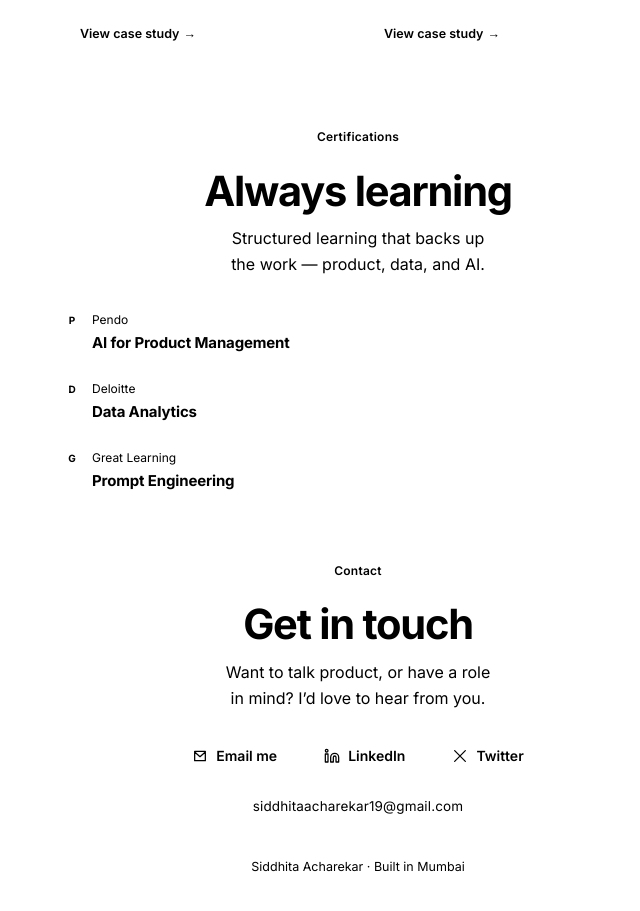
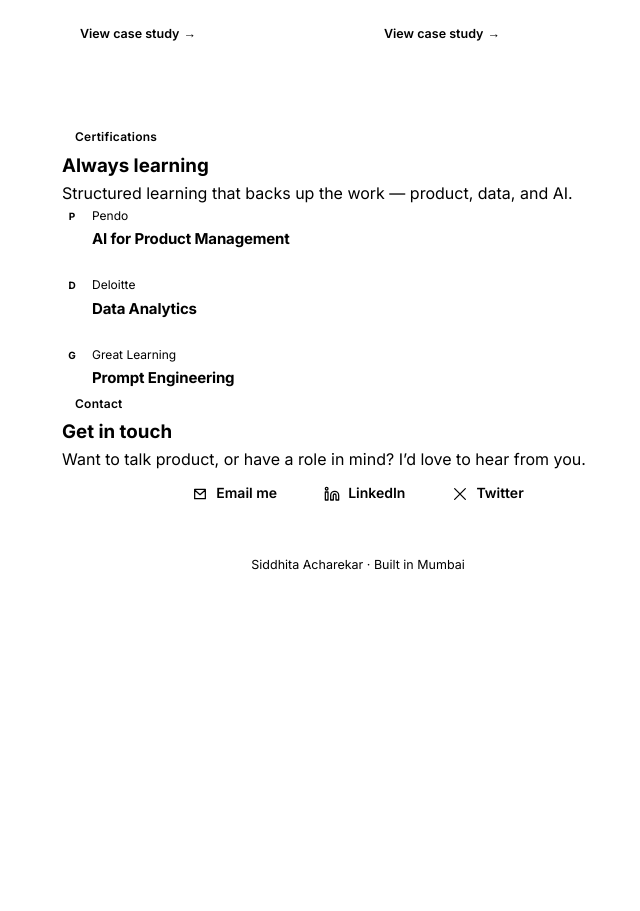
Before and after one commit to siddhitaacharekar/portfolio, a Next.js app: page / in a window 1280 px wide. Shown: the part 2706-3617 px from the top of the page, without its empty margins (282-922 px from the left). After the commit the page ends 3389 px from the top, so only its background shows below. Built offline with nearby package versions, Linux system fonts and the light colour scheme.

Commit message:
redesign

```diff
--- a/components/PortfolioPage.tsx
+++ b/components/PortfolioPage.tsx
@@ -22,25 +22,25 @@ const STUDIES: Study[] = [
 const $ = (id: string): any => document.getElementById(id);
 const MODEL_HTML: Record<string,string> = {
  flexi:`<div class="model"><div class="model-top"><div class="model-title">Policy-bucket decisioning — how it works</div><span class="model-badge">interactive</span></div><div class="model-sub">Pick an application — watch it route to a bucket, clear its policy checks, and get an instant decision</div><div class="bk-apps" id="bk_apps"></div><div class="bk-flow"><div class="bk-stage"><div class="bk-stage-k">Application</div><div class="bk-app" id="bk_app">—</div></div><div class="bk-arrow">→</div><div class="bk-stage"><div class="bk-stage-k">Routed to bucket</div><div class="bk-bucket" id="bk_bucket">—</div></div></div><div class="bk-checks" id="bk_checks"></div><div class="bk-decision" id="bk_decision"></div><div class="ass-note" style="margin-top:14px">illustrative of the decision flow — policy values are examples, not Flexi’s actual thresholds</div></div>`,
- slice:`<div class="model"><div class="model-top"><div class="model-title">Slice unit economics — live model</div><span class="model-badge">interactive</span></div><div class="model-sub">Net contribution per 100 users / year</div>
+ slice:`<div class="model"><div class="model-top"><div class="model-title">Slice unit economics — live model</div><span class="model-badge">interactive</span></div><div class="model-sub">Each user nets ~₹875 in MDR, but one default costs ~₹17,500. Drag the default rate — past ~5%, losses overtake MDR and Slice turns unprofitable.</div>
    <div class="readout-v pos" id="m_net">+₹87,500</div><div class="verdict pos" id="m_verdict">Profitable — MDR covers losses</div>
    <div class="chart-wrap"><svg class="chart" id="m_chart" viewBox="0 0 320 140" preserveAspectRatio="none"></svg></div>
    <div class="sld-head"><span>Default rate</span><b id="m_lbl">2.0%</b></div>
-   <input type="range" id="m_dr" min="0" max="10" step="0.1" value="2" style="background:linear-gradient(90deg,#cfc8bb 0,#cfc8bb 50%,#cf4a3c 50%,#cf4a3c 100%)"/>
+   <input type="range" id="m_dr" min="0" max="10" step="0.1" value="2" style="background:linear-gradient(90deg,var(--chart-pos) 0,var(--chart-pos) 50%,var(--chart-risk) 50%,var(--chart-risk) 100%)"/>
    <div class="ticks"><span>0%</span><span>break-even 5%</span><span>10%</span></div>
    <div class="assump"><div class="ass"><div class="ass-k">Spend/user</div><div class="ass-v">₹50,000</div></div><div class="ass"><div class="ass-k">MDR</div><div class="ass-v">1.75%</div></div><div class="ass"><div class="ass-k">MDR rev/user</div><div class="ass-v">₹875</div></div><div class="ass"><div class="ass-k">Loss/default</div><div class="ass-v">₹17,500</div></div><div class="ass-note">modeled estimates — drag to test sensitivity</div></div></div>`,
  razorpay:`<div class="model"><div class="model-top"><div class="model-title">Razorpay concentration — live model</div><span class="model-badge">interactive</span></div><div class="model-sub">Gateway revenue at risk if top merchants churn</div>
    <div class="readout-v pos" id="r_out">0%</div><div class="verdict pos" id="r_verdict">Resilient — minimal exposure</div>
    <div class="chart-wrap"><svg class="chart" id="r_bar" viewBox="0 0 320 54" preserveAspectRatio="none"></svg></div>
    <div class="sld-head"><span>Top merchants lost</span><b id="r_lbl">0</b></div>
-   <input type="range" id="r_n" min="0" max="10" step="1" value="0" style="background:linear-gradient(90deg,#cfc8bb 0,#cf4a3c 100%)"/>
+   <input type="range" id="r_n" min="0" max="10" step="1" value="0" style="background:linear-gradient(90deg,var(--chart-pos) 0,var(--chart-risk) 100%)"/>
    <div class="ticks"><span>0</span><span>5</span><span>10</span></div>
    <div class="assump"><div class="ass"><div class="ass-k">Top-10 share of TPV</div><div class="ass-v">~38%</div></div><div class="ass"><div class="ass-k">Avg / top merchant</div><div class="ass-v">~3.8%</div></div><div class="ass-note">modeled estimate — concentration = fragility</div></div></div>`,
  jupiter:`<div class="model"><div class="model-top"><div class="model-title">Jupiter share-of-wallet — live model</div><span class="model-badge">interactive</span></div><div class="model-sub">Revenue per user scales with primary-relationship share</div>
    <div class="readout-v neg" id="j_out">₹360</div><div class="verdict neg" id="j_verdict">Secondary-app trap — low monetization</div>
    <div class="chart-wrap"><svg class="chart" id="j_bar" viewBox="0 0 320 54" preserveAspectRatio="none"></svg></div>
    <div class="sld-head"><span>Share of wallet</span><b id="j_lbl">15%</b></div>
-   <input type="range" id="j_sow" min="5" max="100" step="1" value="15" style="background:linear-gradient(90deg,#cf4a3c 0,#cfc8bb 100%)"/>
+   <input type="range" id="j_sow" min="5" max="100" step="1" value="15" style="background:linear-gradient(90deg,var(--chart-risk) 0,var(--chart-pos) 100%)"/>
    <div class="ticks"><span>5%</span><span>primary at 60%</span><span>100%</span></div>
    <div class="assump"><div class="ass"><div class="ass-k">Full-relationship ARPU</div><div class="ass-v">₹2,400/yr</div></div><div class="ass"><div class="ass-k">Today (secondary)</div><div class="ass-v">~15%</div></div><div class="ass-note">modeled estimate — SoW, not DAU, drives revenue</div></div></div>`
 };
@@ -69,25 +69,25 @@ const INIT: Record<string, ()=>void> = {
  slice(){const dr=$('m_dr'),lbl=$('m_lbl'),net=$('m_net'),vd=$('m_verdict'),ch=$('m_chart');
    const REV=87500,LOSS=17500,U=100,W=320,H=140,P=6;const at=d=>REV-(U*(d/100))*LOSS;const N0=at(0),N10=at(10);
    const yF=v=>{const t=(v-N10)/(N0-N10);return H-P-t*(H-2*P);};const xF=d=>P+(d/10)*(W-2*P);const z=yF(0),be=xF(5);
-   ch.innerHTML=`<defs><linearGradient id="gp" x1="0" y1="0" x2="0" y2="1"><stop offset="0" stop-color="#cfc8bb" stop-opacity=".35"/><stop offset="1" stop-color="#cfc8bb" stop-opacity="0"/></linearGradient><linearGradient id="gn" x1="0" y1="0" x2="0" y2="1"><stop offset="0" stop-color="#cf4a3c" stop-opacity="0"/><stop offset="1" stop-color="#cf4a3c" stop-opacity=".35"/></linearGradient></defs>
+   ch.innerHTML=`<defs><linearGradient id="gp" x1="0" y1="0" x2="0" y2="1"><stop offset="0" stop-color="#d4d4d8" stop-opacity=".35"/><stop offset="1" stop-color="#d4d4d8" stop-opacity="0"/></linearGradient><linearGradient id="gn" x1="0" y1="0" x2="0" y2="1"><stop offset="0" stop-color="#f1796b" stop-opacity="0"/><stop offset="1" stop-color="#f1796b" stop-opacity=".35"/></linearGradient></defs>
      <path d="M${xF(0)},${z} L${xF(0)},${yF(N0)} L${be},${z} Z" fill="url(#gp)"/><path d="M${be},${z} L${xF(10)},${yF(N10)} L${xF(10)},${z} Z" fill="url(#gn)"/>
-     <line x1="${P}" y1="${z}" x2="${W-P}" y2="${z}" stroke="rgba(245,241,234,.18)" stroke-dasharray="2 3"/><line x1="${be}" y1="${P}" x2="${be}" y2="${H-P}" stroke="rgba(245,241,234,.22)" stroke-dasharray="3 3"/><text class="be-lbl" x="${be+5}" y="${P+11}">5%</text>
-     <line x1="${xF(0)}" y1="${yF(N0)}" x2="${xF(10)}" y2="${yF(N10)}" stroke="#fff" stroke-width="2" stroke-linecap="round"/><circle id="m_mk" r="5" fill="#fff" stroke="#1f1c19" stroke-width="2"/>`;
-   const up=()=>{const d=+dr.value,v=at(d);lbl.textContent=d.toFixed(1)+'%';net.textContent=fmt(v);const p=v>=0;net.className='readout-v '+(p?'pos':'neg');vd.className='verdict '+(p?'pos':'neg');vd.textContent=Math.abs(v)<1500?'Break-even — MDR exactly covers losses':p?'Profitable — MDR covers losses':'Loss-making — defaults exceed MDR';const m=$('m_mk');m.setAttribute('cx',xF(d));m.setAttribute('cy',yF(v));m.setAttribute('fill',p?'#cfc8bb':'#cf4a3c');};
+     <line x1="${P}" y1="${z}" x2="${W-P}" y2="${z}" stroke="rgba(250,250,250,.18)" stroke-dasharray="2 3"/><line x1="${be}" y1="${P}" x2="${be}" y2="${H-P}" stroke="rgba(250,250,250,.22)" stroke-dasharray="3 3"/><text class="be-lbl" x="${be+5}" y="${P+11}">5%</text>
+     <line x1="${xF(0)}" y1="${yF(N0)}" x2="${xF(10)}" y2="${yF(N10)}" stroke="#fff" stroke-width="2" stroke-linecap="round"/><circle id="m_mk" r="5" fill="#fff" stroke="#161619" stroke-width="2"/>`;
+   const up=()=>{const d=+dr.value,v=at(d);lbl.textContent=d.toFixed(1)+'%';net.textContent=fmt(v);const p=v>=0;net.className='readout-v '+(p?'pos':'neg');vd.className='verdict '+(p?'pos':'neg');vd.textContent=Math.abs(v)<1500?'Break-even — MDR exactly covers losses':p?'Profitable — MDR covers losses':'Loss-making — defaults exceed MDR';const m=$('m_mk');m.setAttribute('cx',xF(d));m.setAttribute('cy',yF(v));m.setAttribute('fill',p?'#d4d4d8':'#f1796b');};
    dr.oninput=up;up();},
  razorpay(){const n=$('r_n'),lbl=$('r_lbl'),out=$('r_out'),vd=$('r_verdict'),bar=$('r_bar');
    const W=320,H=54,per=3.8;
    const up=()=>{const lost=+n.value,risk=Math.min(lost*per,38);lbl.textContent=lost;out.textContent=risk.toFixed(1)+'%';
      const bad=risk>=10,warn=risk>=5;out.className='readout-v '+(bad?'neg':'pos');vd.className='verdict '+(bad?'neg':'pos');
      vd.textContent=bad?'Structural exposure — >10% revenue at risk':warn?'Watch — material single-quarter exposure':'Resilient — minimal exposure';
-     const rw=(risk/100)*W;bar.innerHTML=`<rect x="0" y="14" width="${W}" height="26" rx="6" fill="#38332c"/><rect x="0" y="14" width="${W-rw}" height="26" rx="6" fill="#cfc8bb" opacity=".55"/><rect x="${W-rw}" y="14" width="${rw}" height="26" fill="#cf4a3c"/><text x="6" y="9" class="be-lbl" fill="#a39c92">safe revenue</text><text x="${W-6}" y="9" class="be-lbl" fill="#e0685c" text-anchor="end">at risk</text>`;};
+     const rw=(risk/100)*W;bar.innerHTML=`<rect x="0" y="14" width="${W}" height="26" rx="6" fill="#2a2a2e"/><rect x="0" y="14" width="${W-rw}" height="26" rx="6" fill="#d4d4d8" opacity=".55"/><rect x="${W-rw}" y="14" width="${rw}" height="26" fill="#f1796b"/><text x="6" y="9" class="be-lbl" fill="#a1a1aa">safe revenue</text><text x="${W-6}" y="9" class="be-lbl" fill="#f87171" text-anchor="end">at risk</text>`;};
    n.oninput=up;up();},
  jupiter(){const s=$('j_sow'),lbl=$('j_lbl'),out=$('j_out'),vd=$('j_verdict'),bar=$('j_bar');
    const W=320,ARPU=2400;
    const up=()=>{const sow=+s.value,rev=Math.round(ARPU*(sow/100));lbl.textContent=sow+'%';out.textContent='₹'+rev.toLocaleString('en-IN');
      const primary=sow>=60,ok=sow>=30;out.className='readout-v '+(ok?'pos':'neg');vd.className='verdict '+(ok?'pos':'neg');
      vd.textContent=primary?'Primary relationship — full monetization':ok?'Transitioning — rising share of wallet':'Secondary-app trap — low monetization';
-     const jw=(sow/100)*W;bar.innerHTML=`<rect x="0" y="14" width="${W}" height="26" rx="6" fill="#38332c"/><rect x="0" y="14" width="${jw}" height="26" rx="6" fill="#cfc8bb" opacity=".7"/><text x="6" y="9" class="be-lbl" fill="#ece7dd">Jupiter</text><text x="${W-6}" y="9" class="be-lbl" fill="#a39c92" text-anchor="end">other banks</text>`;};
+     const jw=(sow/100)*W;bar.innerHTML=`<rect x="0" y="14" width="${W}" height="26" rx="6" fill="#2a2a2e"/><rect x="0" y="14" width="${jw}" height="26" rx="6" fill="#d4d4d8" opacity=".7"/><text x="6" y="9" class="be-lbl" fill="#e4e4e7">Jupiter</text><text x="${W-6}" y="9" class="be-lbl" fill="#a1a1aa" text-anchor="end">other banks</text>`;};
    s.oninput=up;up();}
 };
 
@@ -141,9 +141,21 @@ export function PortfolioPage() {
     const onKey = (e: KeyboardEvent) => { if (e.key === "Escape") closeModal(); };
     const ov = overlayRef.current;
     const onOv = (e: MouseEvent) => { if (e.target === ov) closeModal(); };
+    const onAnchor = (e) => {
+      const a = e.target.closest('a[href^="#"]');
+      if (!a) return;
+      const id = a.getAttribute("href").slice(1);
+      if (!id) return;
+      const t = document.getElementById(id);
+      if (!t) return;
+      e.preventDefault();
+      t.scrollIntoView({ behavior: "smooth", block: "start" });
+      history.pushState(null, "", "#" + id);
+    };
     document.addEventListener("keydown", onKey);
+    document.addEventListener("click", onAnchor);
     ov?.addEventListener("click", onOv);
-    return () => { io.disconnect(); document.removeEventListener("keydown", onKey); ov?.removeEventListener("click", onOv); };
+    return () => { io.disconnect(); document.removeEventListener("keydown", onKey); document.removeEventListener("click", onAnchor); ov?.removeEventListener("click", onOv); };
   }, []);
 
   const I = {
@@ -229,30 +241,36 @@ export function PortfolioPage() {
         </section>
 
         <section>
-          <div className="center-head bf">
+          <div className="dual-grid bf">
+            <div className="info-card" id="certs">
+              <div className="info-head">
                 <span className="pill">Certifications</span>
-            <h2 className="big">Always learning</h2>
-            <p className="sub">Structured learning that backs up the work — product, data, and AI.</p>
+                <h3 className="dual-title">Always learning</h3>
+                <p className="dual-sub">Structured learning that backs up the work — product, data, and AI.</p>
               </div>
-          <div className="timeline bf">
+              <div className="info-body">
+                <div className="timeline">
                   <div className="tl-item"><div className="tl-dot">P</div><div className="tl-body"><div className="tl-issuer">Pendo</div><h3>AI for Product Management</h3></div></div>
                   <div className="tl-item"><div className="tl-dot">D</div><div className="tl-body"><div className="tl-issuer">Deloitte</div><h3>Data Analytics</h3></div></div>
                   <div className="tl-item"><div className="tl-dot">G</div><div className="tl-body"><div className="tl-issuer">Great Learning</div><h3>Prompt Engineering</h3></div></div>
                 </div>
-        </section>
-
-        <section id="contact">
-          <div className="center-head bf" style={{ marginBottom: "24px" }}>
+              </div>
+            </div>
+            <div className="info-card" id="contact">
+              <div className="info-head">
                 <span className="pill">Contact</span>
-            <h2 className="big">Get in touch</h2>
-            <p className="sub">Want to talk product, or have a role in mind? I’d love to hear from you.</p>
+                <h3 className="dual-title">Get in touch</h3>
+                <p className="dual-sub">Want to talk product, or have a role in mind? I’d love to hear from you.</p>
               </div>
-          <div className="contact-actions bf">
+              <div className="info-body">
+                <div className="contact-actions">
                   <a className="cbtn primary" href={siteConfig.social.gmail} target="_blank" rel="noopener noreferrer">{I.mail} Email me</a>
                   <a className="cbtn" href={siteConfig.social.linkedin} target="_blank" rel="noopener noreferrer">{I.li} LinkedIn</a>
                   <a className="cbtn" href={siteConfig.social.twitter} target="_blank" rel="noopener noreferrer">{I.x} Twitter</a>
                 </div>
-          <p className="contact-mail bf">{siteConfig.email}</p>
+              </div>
+            </div>
+          </div>
         </section>
 
         <footer className="bf">Siddhita Acharekar · Built in Mumbai</footer>
```
Lines whose indentation alone changed are shown as unchanged.
